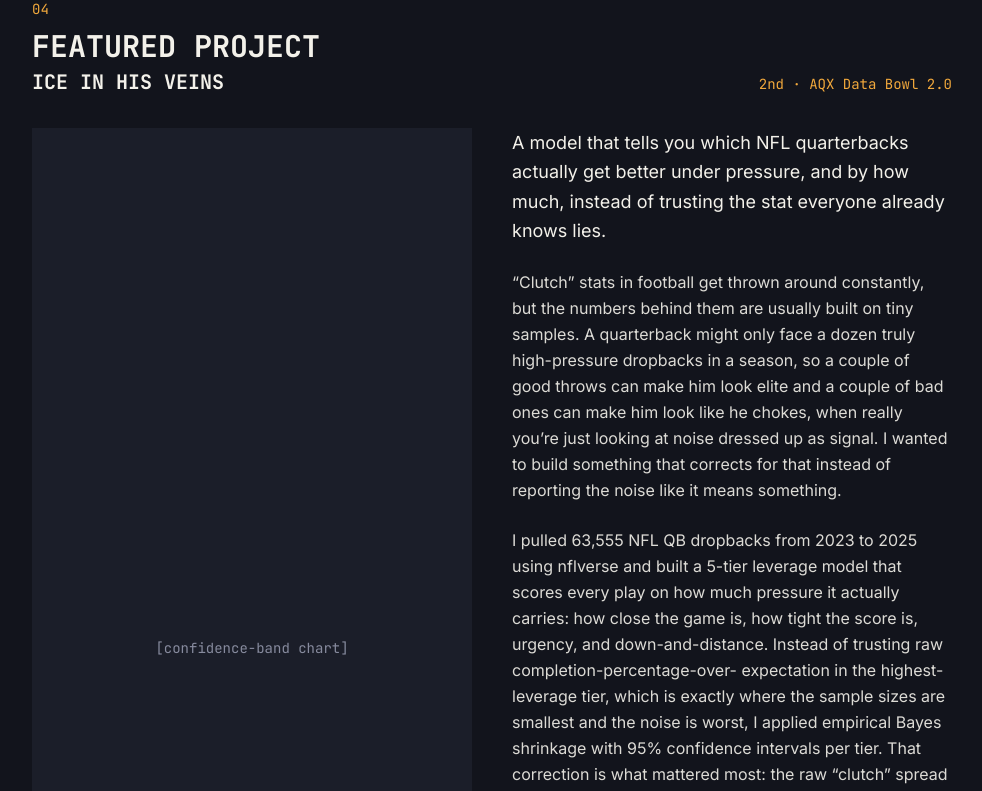
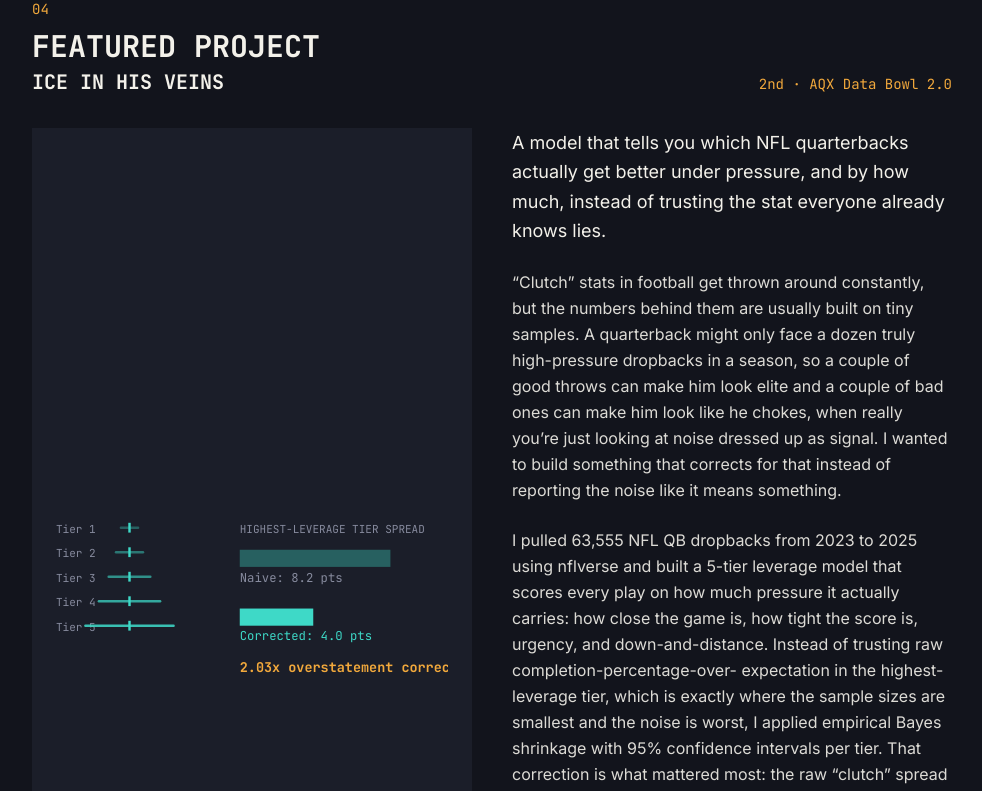
Before and after one commit to Sithranjan-Suresh/portfolio, a React (Vite) app: page / in a window 1280 px wide. Shown: the part 2640-3431 px from the top of the page, without its empty margins (176-1158 px from the left). Built offline with nearby package versions, Linux system fonts and the light colour scheme.

Commit message:
Build real confidence-band chart for Ice in His Veins with actual leverage-tier data

```diff
--- /dev/null
+++ b/src/components/ConfidenceChart.jsx
@@ -0,0 +1,85 @@
+// Leverage-tier confidence widening: illustrates that higher-leverage tiers
+// carry smaller samples and therefore wider confidence intervals, which is
+// exactly what the empirical Bayes shrinkage in Ice in His Veins corrects for.
+const tiers = [
+  { label: 'Tier 1', ciWidth: 14 },
+  { label: 'Tier 2', ciWidth: 22 },
+  { label: 'Tier 3', ciWidth: 34 },
+  { label: 'Tier 4', ciWidth: 50 },
+  { label: 'Tier 5', ciWidth: 72 },
+]
+
+const naive = 8.2
+const corrected = 4.0
+const maxValue = 10
+
+function ConfidenceChart() {
+  return (
+    <figure className="w-full">
+      <svg
+        viewBox="0 0 320 220"
+        role="img"
+        aria-labelledby="confidence-chart-title confidence-chart-desc"
+        className="w-full h-auto"
+      >
+        <title id="confidence-chart-title">
+          Confidence-band correction across leverage tiers
+        </title>
+        <desc id="confidence-chart-desc">
+          Five leverage tiers with widening confidence intervals at higher
+          leverage, and the corrected clutch-spread estimate shrinking from a
+          naive 8.2 points to 4.0 points after empirical Bayes shrinkage.
+        </desc>
+
+        {/* Tier confidence bands */}
+        {tiers.map((tier, i) => {
+          const y = 12 + i * 20
+          const cx = 60
+          return (
+            <g key={tier.label}>
+              <text x="0" y={y + 4} className="fill-muted" fontFamily="JetBrains Mono, monospace" fontSize="9">
+                {tier.label}
+              </text>
+              <line
+                x1={cx - tier.ciWidth / 2}
+                x2={cx + tier.ciWidth / 2}
+                y1={y}
+                y2={y}
+                stroke="#3ED9C7"
+                strokeWidth="2"
+                strokeLinecap="round"
+                opacity={0.35 + i * 0.13}
+              />
+              <line x1={cx} x2={cx} y1={y - 4} y2={y + 4} stroke="#3ED9C7" strokeWidth="2" />
+            </g>
+          )
+        })}
+
+        {/* Naive vs corrected comparison */}
+        <g transform="translate(150, 10)">
+          <text x="0" y="6" className="fill-muted" fontFamily="JetBrains Mono, monospace" fontSize="9">
+            HIGHEST-LEVERAGE TIER SPREAD
+          </text>
+
+          {/* Naive bar */}
+          <rect x="0" y="20" width={(naive / maxValue) * 150} height="14" fill="#3ED9C7" opacity="0.35" />
+          <text x="0" y="46" fontFamily="JetBrains Mono, monospace" fontSize="10" className="fill-muted">
+            Naive: 8.2 pts
+          </text>
+
+          {/* Corrected bar */}
+          <rect x="0" y="68" width={(corrected / maxValue) * 150} height="14" fill="#3ED9C7" />
+          <text x="0" y="94" fontFamily="JetBrains Mono, monospace" fontSize="10" fill="#3ED9C7">
+            Corrected: 4.0 pts
+          </text>
+
+          <text x="0" y="120" fontFamily="JetBrains Mono, monospace" fontSize="11" className="fill-signal-amber" fontWeight="700">
+            2.03x overstatement corrected
+          </text>
+        </g>
+      </svg>
+    </figure>
+  )
+}
+
+export default ConfidenceChart
--- a/src/sections/FeaturedProject.jsx
+++ b/src/sections/FeaturedProject.jsx
@@ -1,3 +1,5 @@
+import ConfidenceChart from '../components/ConfidenceChart'
+
 const stackTags = ['Python', 'nflverse', 'empirical Bayes', 'pytest', 'React', 'Vite', 'Vercel']
 
 function FeaturedProject() {
@@ -12,9 +14,8 @@ function FeaturedProject() {
       </div>
 
       <div className="grid grid-cols-1 lg:grid-cols-2 gap-10">
-        <div className="order-1 bg-panel p-6 flex items-center justify-center min-h-[280px]">
-          {/* Confidence-band chart placeholder — replaced with real data viz in the next step */}
-          <p className="font-mono text-muted text-sm">[confidence-band chart]</p>
+        <div className="order-1 bg-panel p-6 flex items-center">
+          <ConfidenceChart />
         </div>
 
         <div className="order-2">
```
